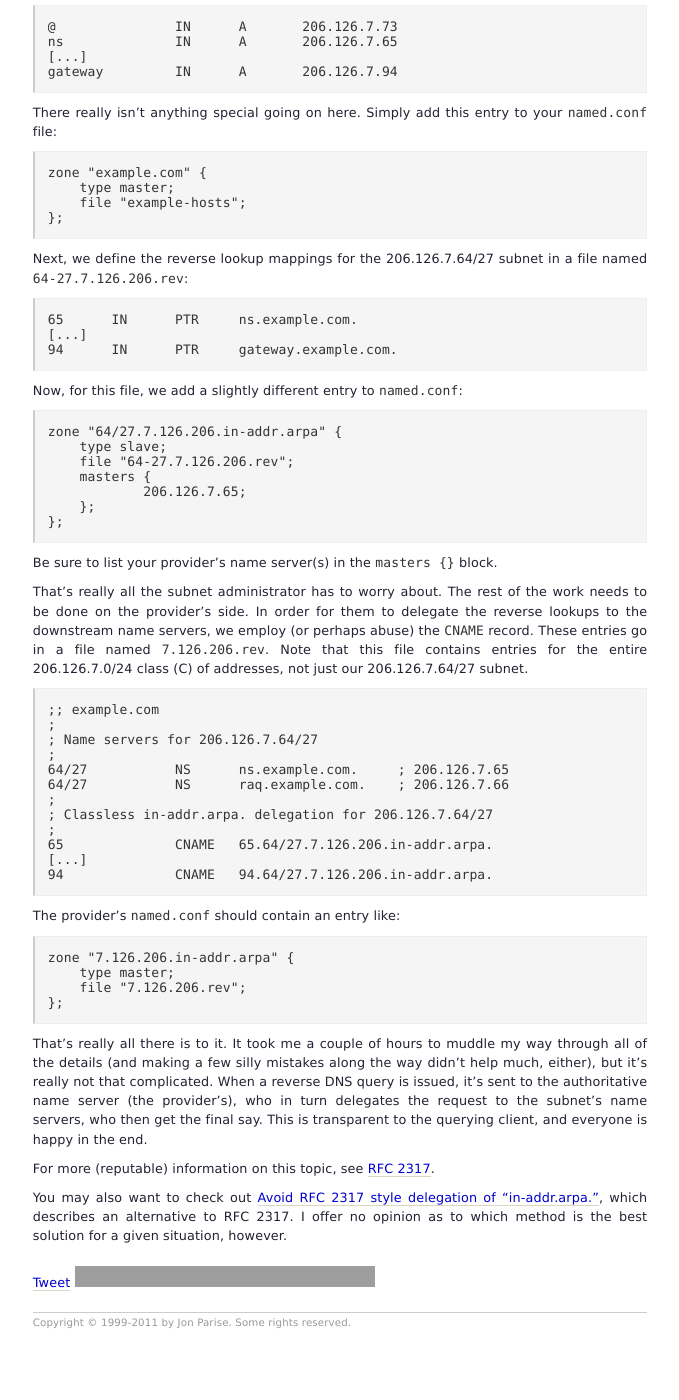
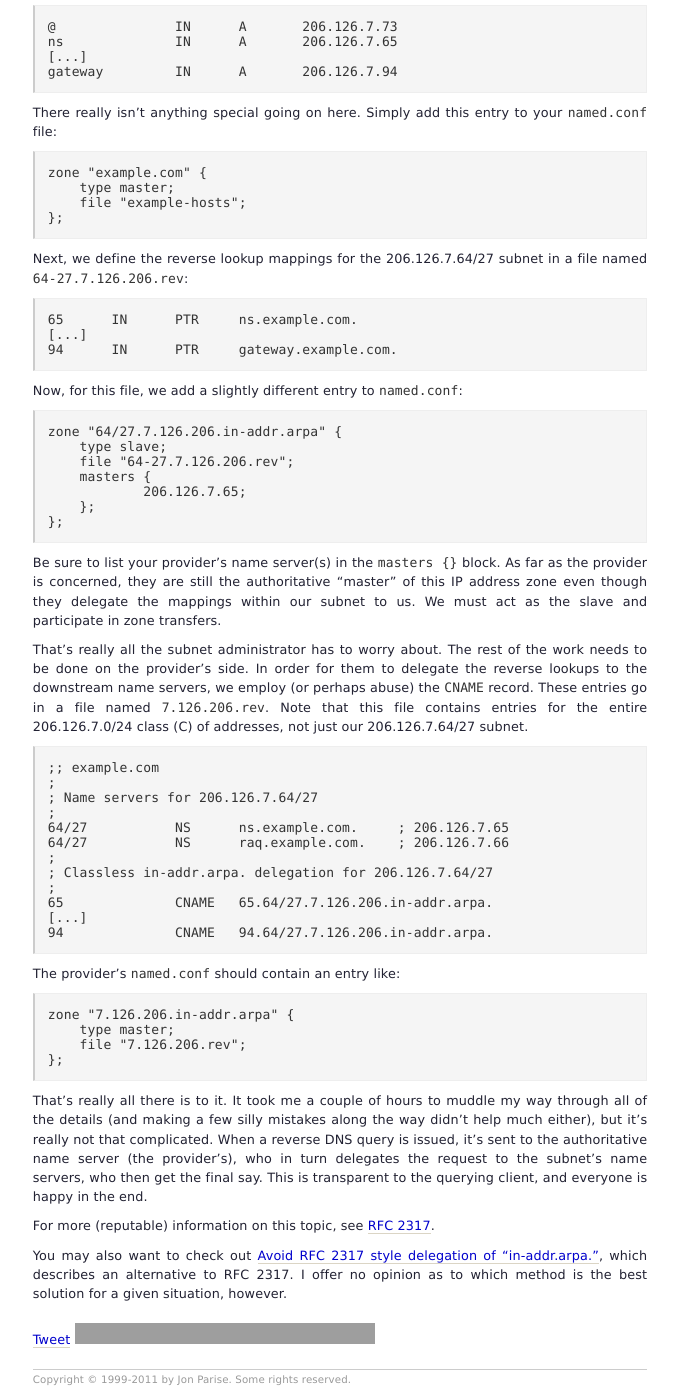
Before and after one commit to jparise/jparise.github.com, a Jekyll site: the page built from _posts/2009-01-18-classless.markdown, in a window 1280 px wide and 1400 px high, scrolled down 653 px. Shown: the whole window, without its empty margins (300-979 px from the left). Built offline with Jekyll 4.4.1, drawn with Linux system fonts in a browser that asks for light colours; Markdown is read by kramdown in place of the engine named in the settings; comment, search, counter and statistics services are not loaded; before the commit the page ends 1995 px from its top, so only the background shows below that; grey boxes are pictures that could not be loaded.

Commit message:
Clarify the IP address zone's master/slave setup.

```diff
--- a/_posts/2009-01-18-classless.markdown
+++ b/_posts/2009-01-18-classless.markdown
@@ -66,7 +66,10 @@ Now, for this file, we add a slightly different entry to `named.conf`:
         };
     };
 
-Be sure to list your provider's name server(s) in the `masters {}` block.
+Be sure to list your provider's name server(s) in the `masters {}` block.  As
+far as the provider is concerned, they are still the authoritative "master" of
+this IP address zone even though they delegate the mappings within our subnet
+to us.  We must act as the slave and participate in zone transfers.
 
 That's really all the subnet administrator has to worry about.  The rest of
 the work needs to be done on the provider's side.  In order for them to
@@ -97,7 +100,7 @@ The provider's `named.conf` should contain an entry like:
 
 That's really all there is to it.  It took me a couple of hours to muddle my
 way through all of the details (and making a few silly mistakes along the way
-didn't help much, either), but it's really not that complicated.  When a
+didn't help much either), but it's really not that complicated.  When a
 reverse DNS query is issued, it's sent to the authoritative name server (the
 provider's), who in turn delegates the request to the subnet's name servers,
 who then get the final say.  This is transparent to the querying client, and
```
